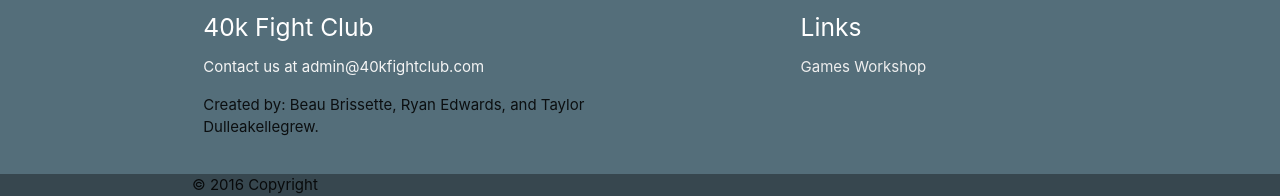
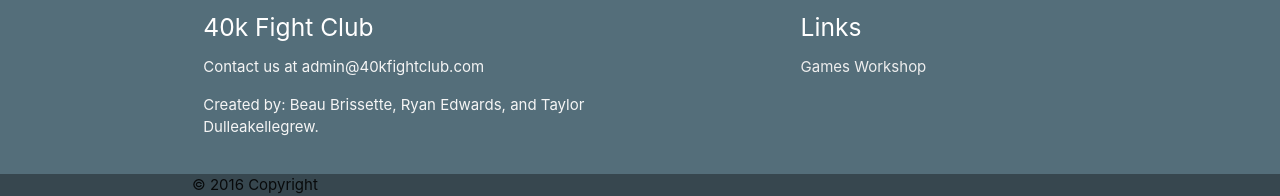
Before and after one commit to bbrissette96/40kFightClub, a website: page index.html in a window 1280 px wide. Shown: the part 697-893 px from the top of the page. Drawn offline with nearby package versions, Linux system fonts and the light colour scheme; some packages are replaced by stand-ins of ours.

Commit message:
Update index.html

```diff
--- a/index.html
+++ b/index.html
@@ -85,7 +85,7 @@
             <div class="col l6 s12">
                 <h5 class="white-text">40k Fight Club</h5>
                 <p class="grey-text text-lighten-4">Contact us at admin@40kfightclub.com<br/></p>
-                <p>Created by: Beau Brissette, Ryan Edwards, and Taylor Dulleakellegrew.</p>
+                <p class="grey-text text-lighten-4">Created by: Beau Brissette, Ryan Edwards, and Taylor Dulleakellegrew.</p>
             </div>
             <div class="col l4 offset-l2 s12">
                 <h5 class="white-text">Links</h5>
```
